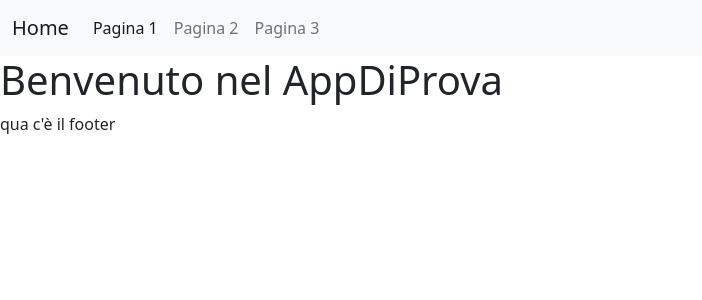
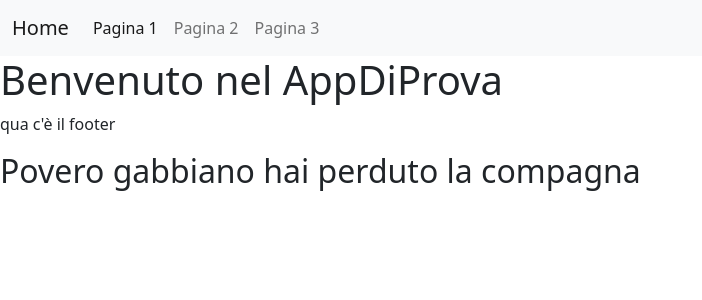
Before and after one commit to DanieleSudosi/ProgettoProva, an Angular app in the folder AppDiProvaCazzeggio/: page / in a window 1280 px wide. Shown: the top 300 px of the page, without its empty margins (0-702 px from the left). Built offline with nearby package versions, Linux system fonts and the light colour scheme.

Commit message:
Update footer.component.html

```diff
--- a/AppDiProvaCazzeggio/src/app/footer/footer.component.html
+++ b/AppDiProvaCazzeggio/src/app/footer/footer.component.html
@@ -1 +1,3 @@
 <p>qua c'è il footer</p>
+
+<h2>Povero gabbiano hai perduto la compagna</h2>
```
